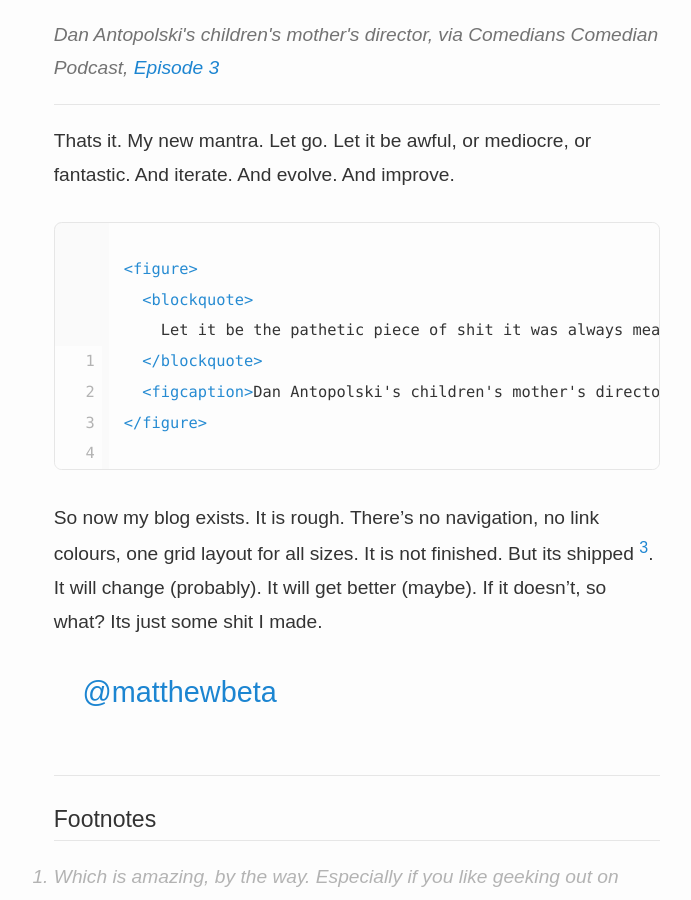
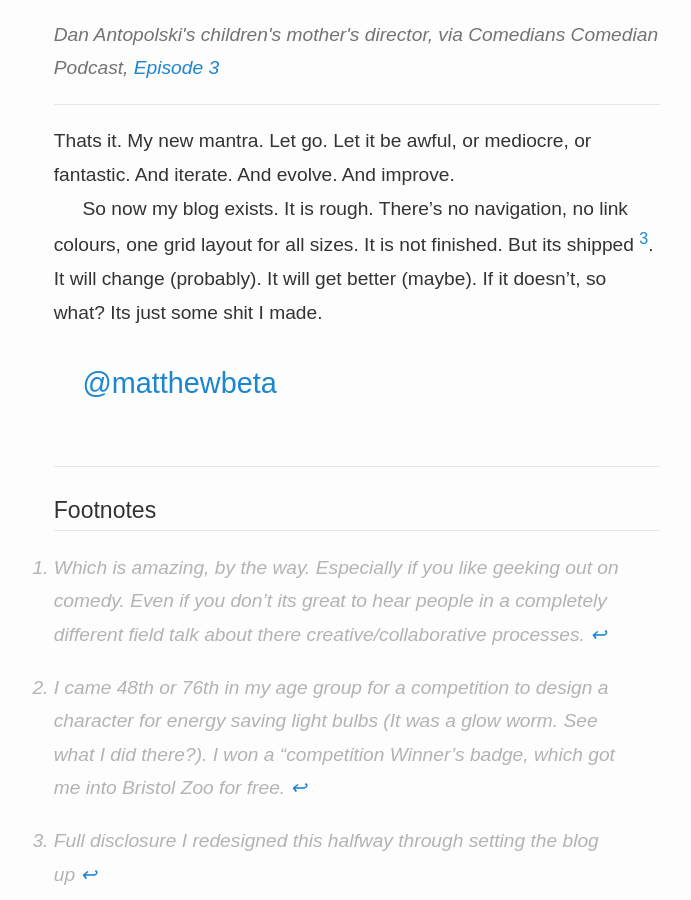
Before and after one commit to matthewbeta/matthew-jackson.com, a Jekyll site: the page built from _posts/2013-02-26-a-pathetic-piece-of-shit.markdown, in a window 1280 px wide and 900 px high, scrolled down 2283 px. Shown: the whole window, without its empty margins (126-817 px from the left). Built offline with Jekyll 4.4.1, drawn with Linux system fonts in a browser that asks for light colours.

Commit message:
interim commit

```diff
--- a/_posts/2013-02-26-a-pathetic-piece-of-shit.markdown
+++ b/_posts/2013-02-26-a-pathetic-piece-of-shit.markdown
@@ -37,15 +37,6 @@
 
 Thats it. My new mantra. Let go. Let it be awful, or mediocre, or fantastic. And iterate. And evolve. And improve.
 
-{% highlight html linenos %}
-<figure>
-  <blockquote>
-    Let it be the pathetic piece of shit it was always meant to be.
-  </blockquote>
-  <figcaption>Dan Antopolski's children's mother's director, via Comedians Comedian Podcast, <a href="http://soundcloud.com/stu-goldsmith/the-comedians-comedian-1/">Episode 3</a> </figcaption>
-</figure>
-{% endhighlight %}
-
 So now my blog exists. It is rough. There's no navigation, no link colours, one grid layout for all sizes. It is not finished. But its shipped [^3]. It will change (probably). It will get better (maybe). If it doesn't, so what? Its just some shit I made.
 
 <a href="http://twitter.com/matthewbeta" class="signature">@matthewbeta</a>
--- a/posts/index.html
+++ b/posts/index.html
@@ -10,14 +10,14 @@
 
 			<div class="grid__unit m-4 w-8">
 
-	  		<h1 class="heading heading--page">Notes</h1>
+	  		<h1 class="heading heading--page">Infrequent notes</h1>
 
 		  	<ul>
 
 		  	{% for post in site.posts %}
 		    <li>
 		      <a href="{{ post.url }}"><h2 class="heading heading--section">{{ post.title }}</h2></a>
-		     	<p class="meta">{{ post.date }}</p>
+		     	<p class="meta">{{ post.date | date: "%d %B %Y" }}</p>
 		     	<p>{{ post.excerpt }}</p>
 		     	<p><a href="{{ post.url }}">Read on&hellip;</a></p>
 		    </li>
```
